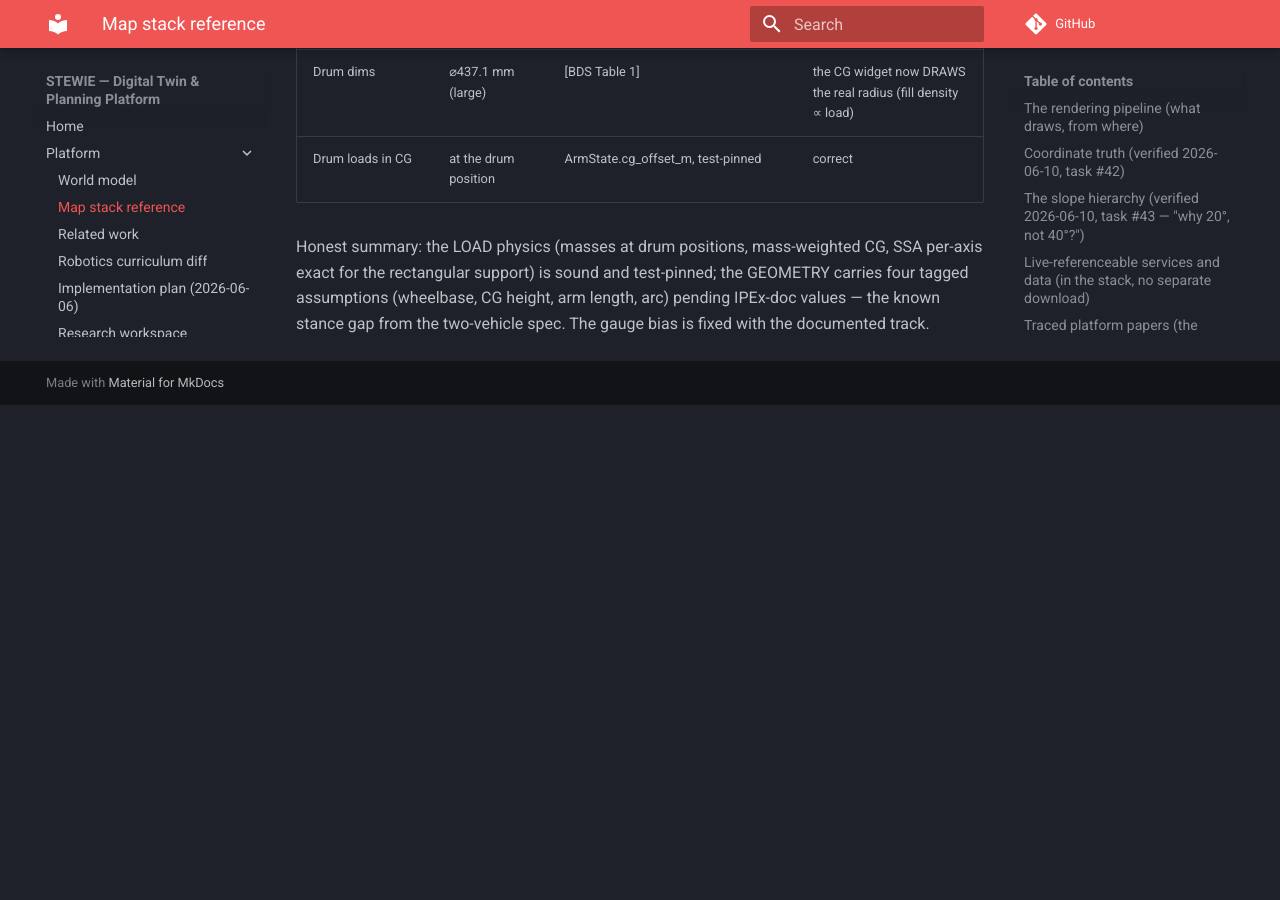
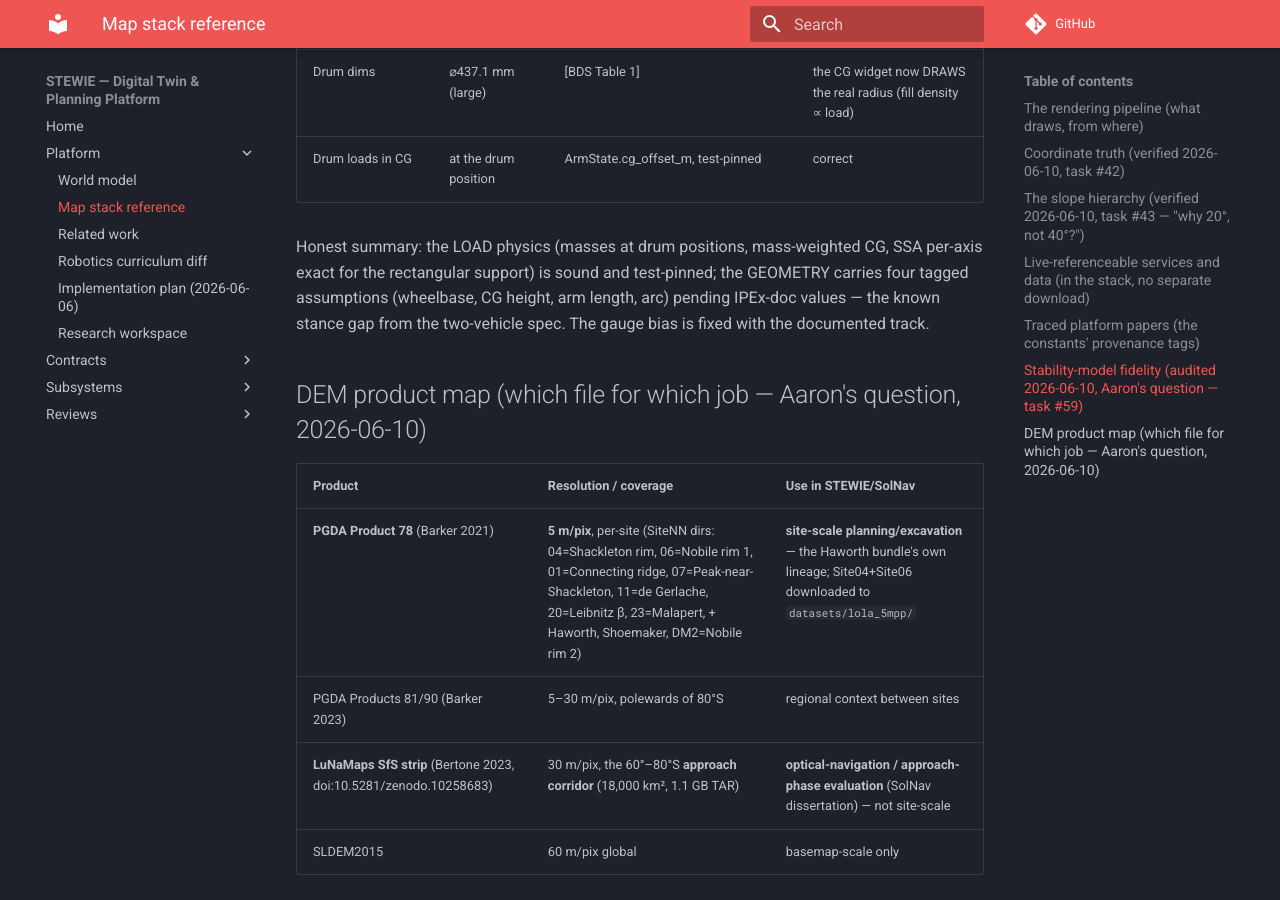
Before and after one commit to stewie-sw/stewie, an MkDocs documentation site: the page built from docs/map_reference.md, in a window 1280 px wide and 900 px high, scrolled down 3482 px. Built offline with MkDocs 1.6.1 and Material for MkDocs 9.7.7, drawn with Linux system fonts in a browser that asks for light colours; comment, search, counter and statistics services are not loaded; before the commit the page ends 3887 px from its top, so only the background shows below that.

Commit message:
docs: the DEM product map (Product 78 = site scale, the one in hand; LuNaMaps SfS = the approach corridor)

```diff
--- a/docs/map_reference.md
+++ b/docs/map_reference.md
@@ -96,3 +96,12 @@
 for the rectangular support) is sound and test-pinned; the GEOMETRY carries four tagged
 assumptions (wheelbase, CG height, arm length, arc) pending IPEx-doc values — the known stance
 gap from the two-vehicle spec. The gauge bias is fixed with the documented track.
+
+## DEM product map (which file for which job — Aaron's question, 2026-06-10)
+
+| Product | Resolution / coverage | Use in STEWIE/SolNav |
+|---|---|---|
+| **PGDA Product 78** (Barker 2021) | **5 m/pix**, per-site (SiteNN dirs: 04=Shackleton rim, 06=Nobile rim 1, 01=Connecting ridge, 07=Peak-near-Shackleton, 11=de Gerlache, 20=Leibnitz β, 23=Malapert, + Haworth, Shoemaker, DM2=Nobile rim 2) | **site-scale planning/excavation** — the Haworth bundle's own lineage; Site04+Site06 downloaded to `datasets/lola_5mpp/` |
+| PGDA Products 81/90 (Barker 2023) | 5–30 m/pix, polewards of 80°S | regional context between sites |
+| **LuNaMaps SfS strip** (Bertone 2023, doi:10.5281/zenodo.10258683) | 30 m/pix, the 60°–80°S **approach corridor** (18,000 km², 1.1 GB TAR) | **optical-navigation / approach-phase evaluation** (SolNav dissertation) — not site-scale |
+| SLDEM2015 | 60 m/pix global | basemap-scale only |
```
